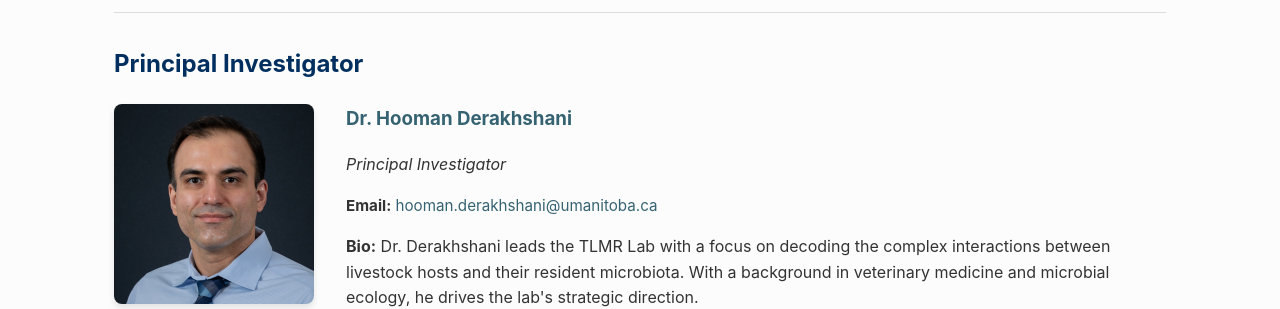
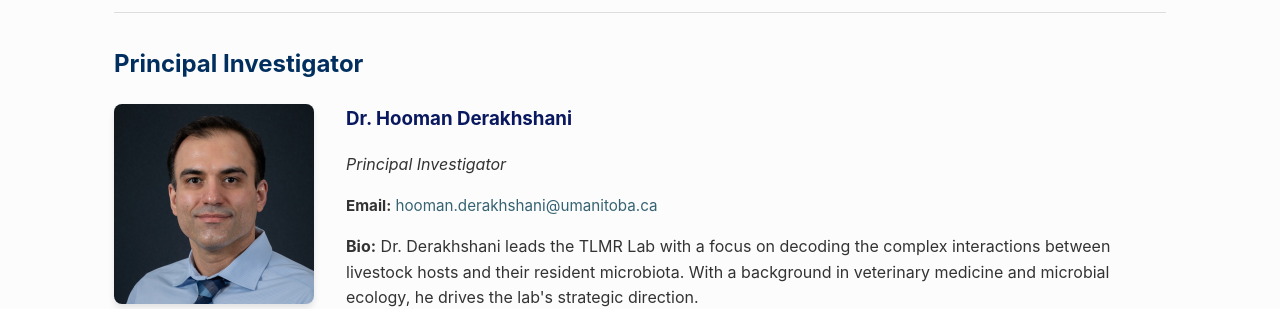
Before and after one commit to TLMicrobiomeLab/tlmicrobiomelab.github.io, a Jekyll site: the page built from people.html, in a window 1280 px wide. Shown: the part 330-639 px from the top of the page. Built offline with Jekyll 4.4.1, drawn with Linux system fonts in a browser that asks for light colours.

Commit message:
Change header color for Dr. Hooman Derakhshani

```diff
--- a/people.html
+++ b/people.html
@@ -20,7 +20,7 @@ permalink: /people/
         </div>
 
         <div style="flex: 1; min-width: 300px;">
-            <h3 style="margin-top: 0; color: #366372;">Dr. Hooman Derakhshani</h3>
+            <h3 style="margin-top: 0; color: #0A185F;">Dr. Hooman Derakhshani</h3>
             <p><em>Principal Investigator</em></p>
             <p style="margin-top: 0; margin-bottom: 1rem; font-size: 0.95rem;">
         <strong>Email:</strong>
```
